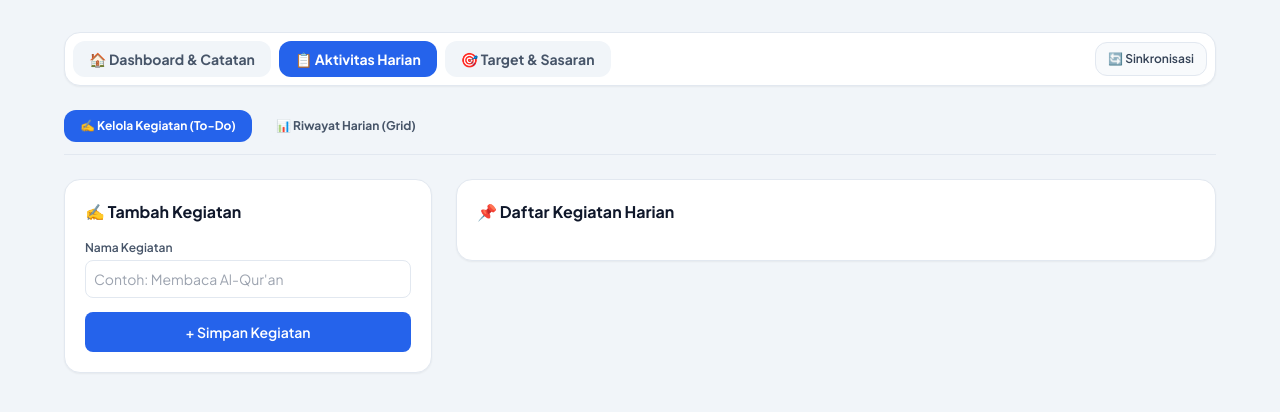
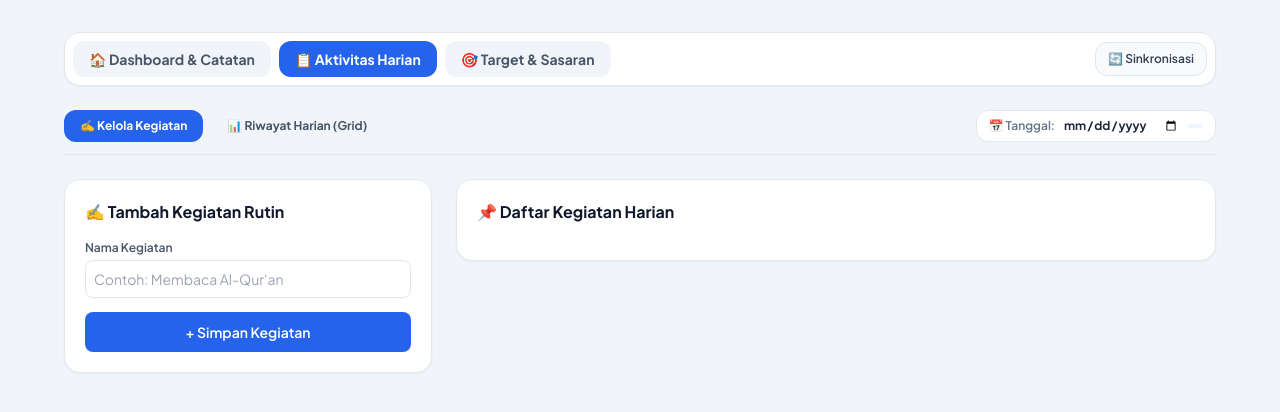
Before and after one commit to Animwa/DAILY1-, a plain HTML site: page index.html in a window 1280 px wide. Both pictures are taken after a click on the button "📋 Aktivitas Harian". Drawn offline with nearby package versions, Linux system fonts and the light colour scheme; no server answers.

Commit message:
Update index.html

```diff
--- a/index.html
+++ b/index.html
@@ -82,18 +82,26 @@
 
     <!-- ================= TAB 2: AKTIVITAS HARIAN ================= -->
     <div id="tabAktivitas" class="space-y-6 hidden">
-      <div class="flex items-center gap-2 border-b border-slate-200 pb-3">
-        <button onclick="switchSubAktivitas('kegiatan')" id="subBtnKegiatan" class="px-4 py-2 rounded-xl text-xs font-bold bg-blue-600 text-white cursor-pointer transition">
-          ✍️ Kelola Kegiatan (To-Do)
-        </button>
-        <button onclick="switchSubAktivitas('riwayat')" id="subBtnRiwayat" class="px-4 py-2 rounded-xl text-xs font-bold bg-slate-100 text-slate-600 hover:bg-slate-200 cursor-pointer transition">
-          📊 Riwayat Harian (Grid)
-        </button>
+      <div class="flex items-center justify-between border-b border-slate-200 pb-3 flex-wrap gap-3">
+        <div class="flex items-center gap-2">
+          <button onclick="switchSubAktivitas('kegiatan')" id="subBtnKegiatan" class="px-4 py-2 rounded-xl text-xs font-bold bg-blue-600 text-white cursor-pointer transition">
+            ✍️ Kelola Kegiatan
+          </button>
+          <button onclick="switchSubAktivitas('riwayat')" id="subBtnRiwayat" class="px-4 py-2 rounded-xl text-xs font-bold bg-slate-100 text-slate-600 hover:bg-slate-200 cursor-pointer transition">
+            📊 Riwayat Harian (Grid)
+          </button>
+        </div>
+        <!-- Pemilih Tanggal Harian -->
+        <div class="flex items-center gap-2 bg-white px-3 py-1.5 rounded-xl border border-slate-200 shadow-xs">
+          <span class="text-xs font-semibold text-slate-500">📅 Tanggal:</span>
+          <input type="date" id="selectedActivityDate" onchange="onDateChanged()" class="text-xs font-bold text-slate-800 outline-none cursor-pointer">
+          <span id="selectedDayName" class="text-xs font-bold text-blue-600 bg-blue-50 px-2 py-0.5 rounded-md"></span>
+        </div>
       </div>
 
       <div id="subContainerKegiatan" class="grid grid-cols-1 lg:grid-cols-12 gap-6 items-start">
         <section class="lg:col-span-4 bg-white p-5 rounded-2xl border border-slate-200 shadow-sm space-y-4 sticky top-6">
-          <h2 class="text-base font-bold text-slate-900">✍️ Tambah Kegiatan</h2>
+          <h2 class="text-base font-bold text-slate-900">✍️ Tambah Kegiatan Rutin</h2>
           <form id="activityForm" onsubmit="handleActivitySubmit(event)" class="space-y-3.5">
             <div>
               <label class="block text-xs font-semibold text-slate-600 mb-1">Nama Kegiatan</label>
@@ -157,7 +165,7 @@
 
   </div>
 
-  <!-- Modal Login Admin Tersembunyi (Tanpa Menampilkan PIN) -->
+  <!-- Modal Login Admin Tersembunyi -->
   <div id="loginModal" class="fixed inset-0 bg-slate-900/50 backdrop-blur-xs flex items-center justify-center p-4 z-50 hidden">
     <div class="bg-white rounded-2xl max-w-sm w-full p-6 shadow-xl space-y-4">
       <div class="flex items-center justify-between border-b border-slate-100 pb-3">
```
